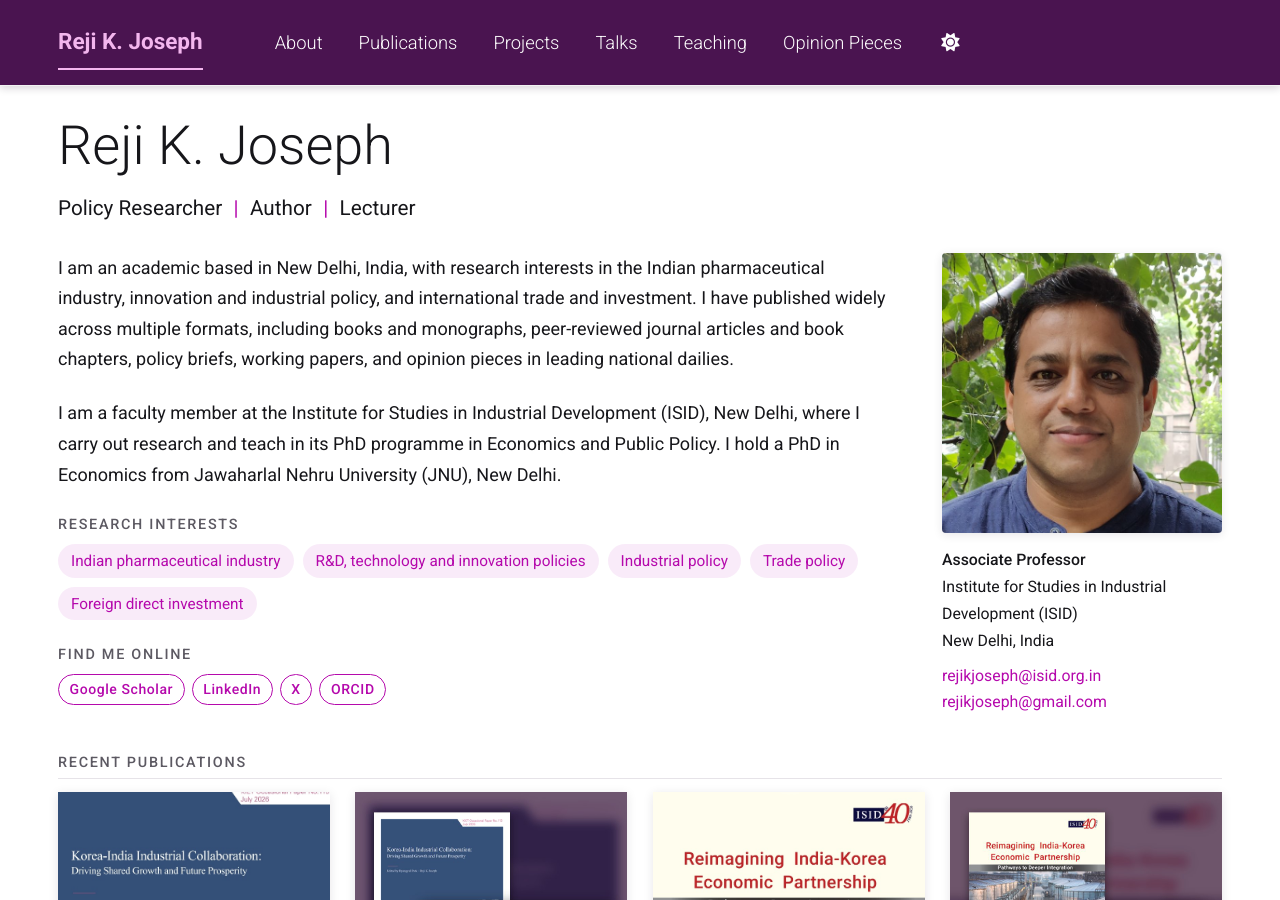
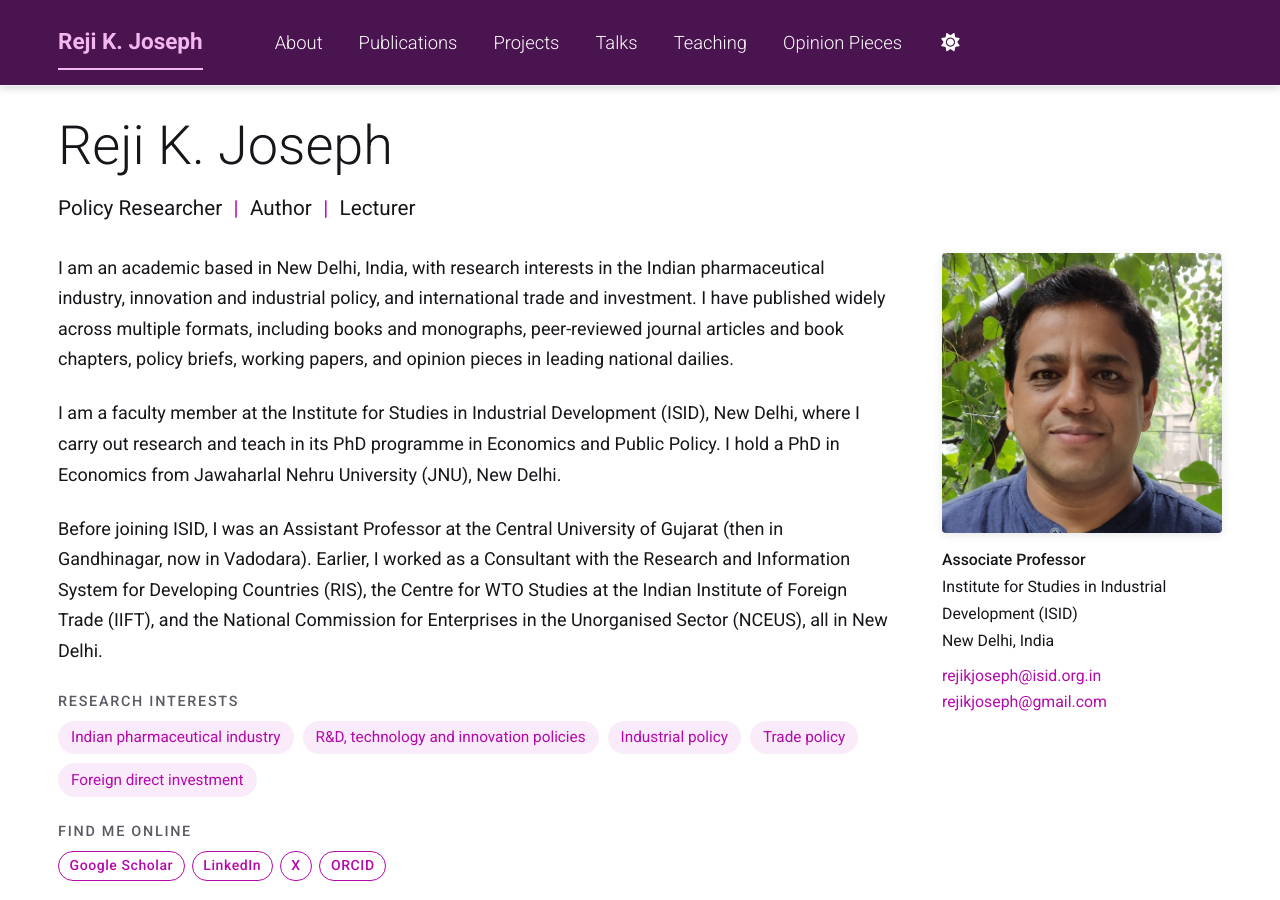
Before and after one commit to rejikjoseph/rejikjoseph.github.io, a Jekyll site: the page built from _pages/about.md, in a window 1280 px wide and 900 px high. Built offline with Jekyll 4.4.1, drawn with Linux system fonts in a browser that asks for light colours; a style sheet for code colours, icons or effects is not loaded.

Commit message:
Add earlier professional experience to About page

```diff
--- a/_pages/about.md
+++ b/_pages/about.md
@@ -27,6 +27,7 @@ redirect_from:
   <div class="about-text">
     <p>I am an academic based in New Delhi, India, with research interests in the Indian pharmaceutical industry, innovation and industrial policy, and international trade and investment. I have published widely across multiple formats, including books and monographs, peer-reviewed journal articles and book chapters, policy briefs, working papers, and opinion pieces in leading national dailies.</p>
     <p>I am a faculty member at the Institute for Studies in Industrial Development (ISID), New Delhi, where I carry out research and teach in its PhD programme in Economics and Public Policy. I hold a PhD in Economics from Jawaharlal Nehru University (JNU), New Delhi.</p>
+    <p>Before joining ISID, I was an Assistant Professor at the Central University of Gujarat (then in Gandhinagar, now in Vadodara). Earlier, I worked as a Consultant with the Research and Information System for Developing Countries (RIS), the Centre for WTO Studies at the Indian Institute of Foreign Trade (IIFT), and the National Commission for Enterprises in the Unorganised Sector (NCEUS), all in New Delhi.</p>
     <h3 class="about-sub">Research Interests</h3>
     <ul class="chips">
       <li>Indian pharmaceutical industry</li>
```
